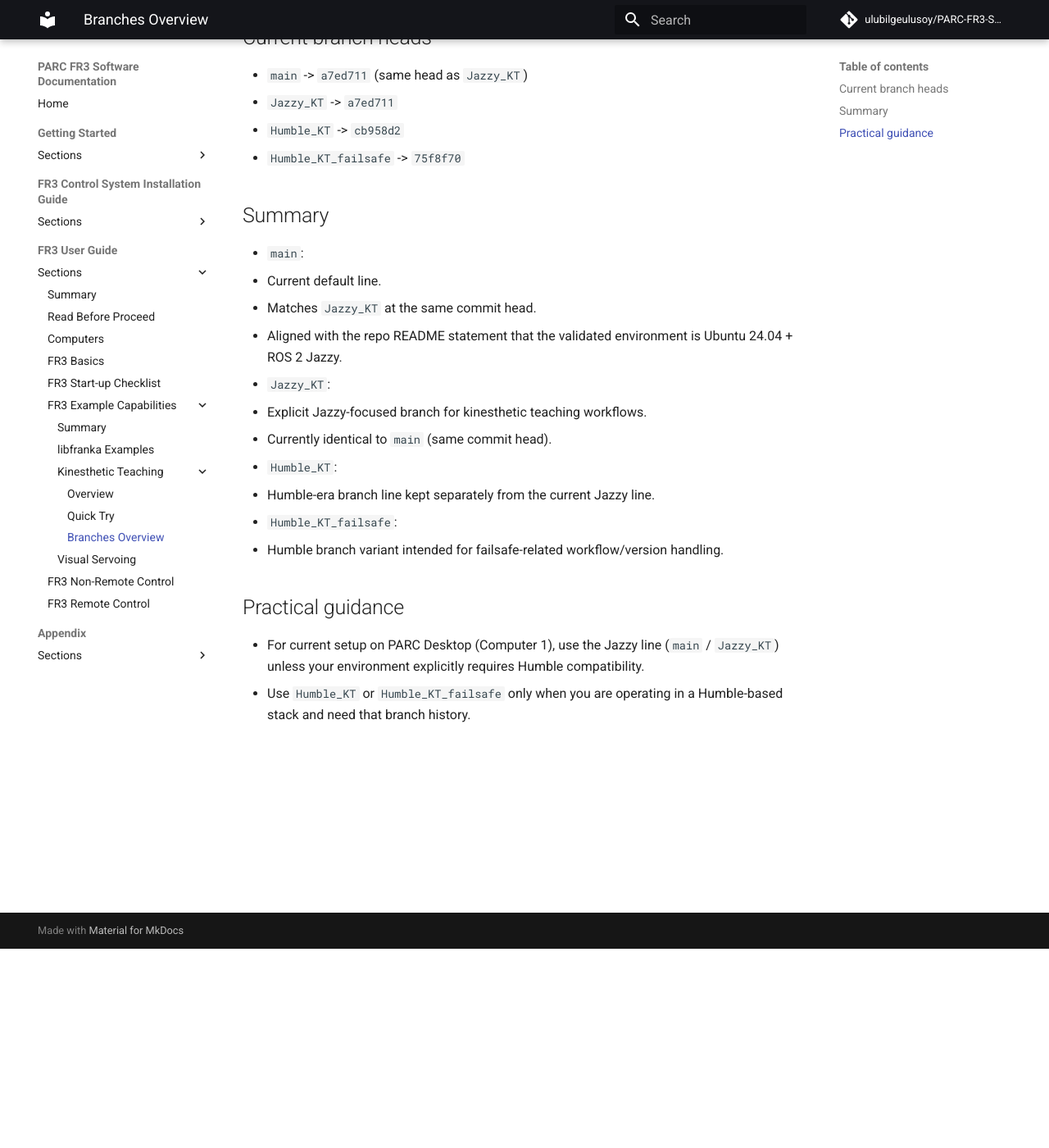
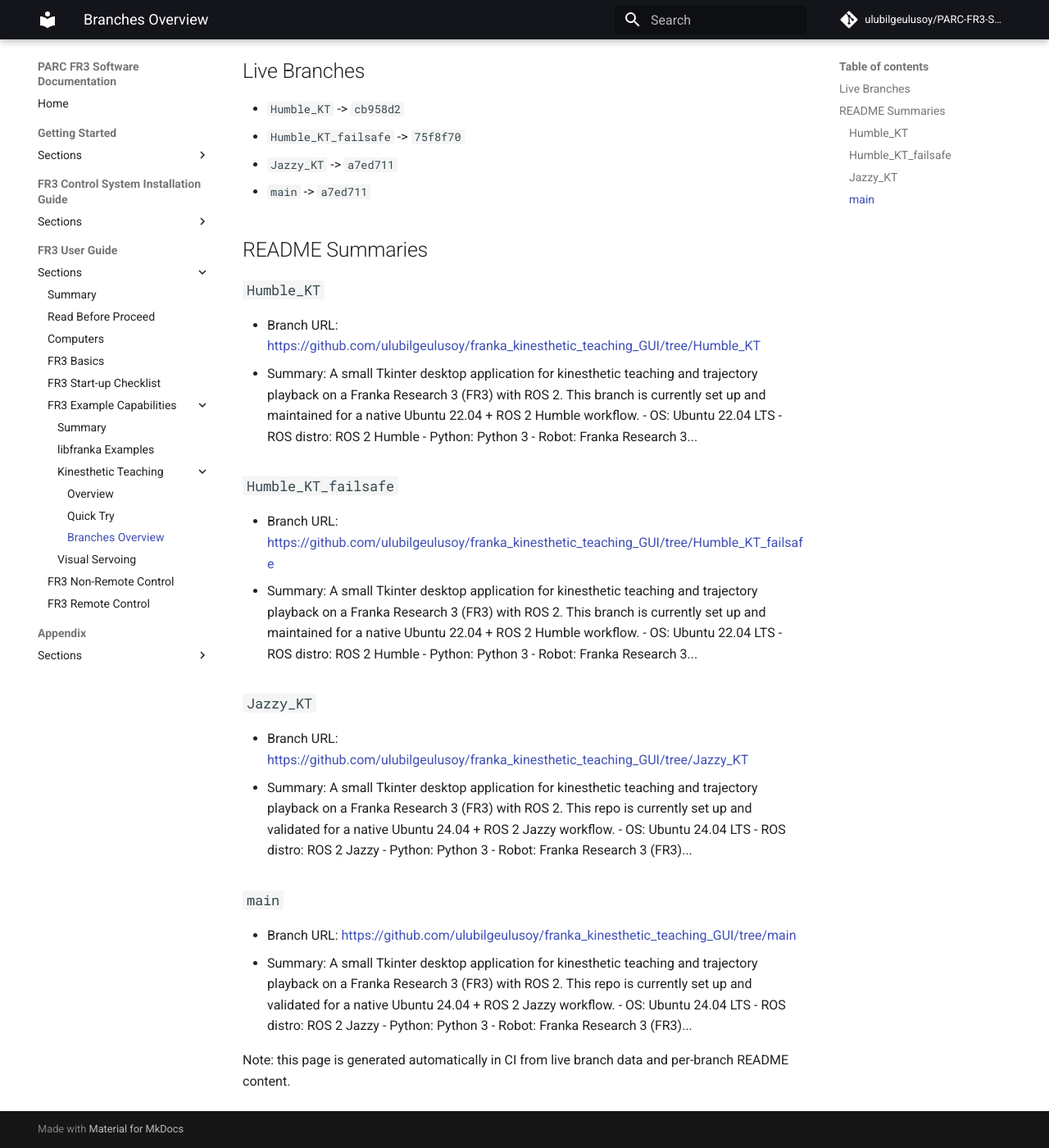
Before and after one commit to ulubilgeulusoy/PARC-FR3-Software-Docs, an MkDocs documentation site: the page built from docs/user-guide/fr3-example-capabilities/kinesthetic-teaching/branches-overview.md, in a window 1280 px wide and 1400 px high, scrolled down 243 px. Shown: the whole window at 82% size. Built offline with MkDocs 1.6.1 and Material for MkDocs 9.7.7, drawn with Linux system fonts in a browser that asks for light colours; comment, search, counter and statistics services are not loaded; some of the changed text lies outside the part shown.

Commit message:
docs: refresh kinesthetic branches overview

```diff
--- a/docs/user-guide/fr3-example-capabilities/kinesthetic-teaching/branches-overview.md
+++ b/docs/user-guide/fr3-example-capabilities/kinesthetic-teaching/branches-overview.md
@@ -1,30 +1,37 @@
 # Branches Overview
 
-This section summarizes the Kinesthetic Teaching branch layout in:
-<https://github.com/ulubilgeulusoy/franka_kinesthetic_teaching_GUI>
+This page is auto-generated from the live GitHub branch list:
+<https://github.com/ulubilgeulusoy/franka_kinesthetic_teaching_GUI/branches>
 
-## Current branch heads
+Last updated: 2026-05-13 19:32 UTC
 
-- `main` -> `a7ed711` (same head as `Jazzy_KT`)
-- `Jazzy_KT` -> `a7ed711`
+## Live Branches
+
 - `Humble_KT` -> `cb958d2`
 - `Humble_KT_failsafe` -> `75f8f70`
+- `Jazzy_KT` -> `a7ed711`
+- `main` -> `a7ed711`
 
-## Summary
+## README Summaries
 
-- `main`:
-  - Current default line.
-  - Matches `Jazzy_KT` at the same commit head.
-  - Aligned with the repo README statement that the validated environment is Ubuntu 24.04 + ROS 2 Jazzy.
-- `Jazzy_KT`:
-  - Explicit Jazzy-focused branch for kinesthetic teaching workflows.
-  - Currently identical to `main` (same commit head).
-- `Humble_KT`:
-  - Humble-era branch line kept separately from the current Jazzy line.
-- `Humble_KT_failsafe`:
-  - Humble branch variant intended for failsafe-related workflow/version handling.
+### `Humble_KT`
 
-## Practical guidance
+- Branch URL: <https://github.com/ulubilgeulusoy/franka_kinesthetic_teaching_GUI/tree/Humble_KT>
+- Summary: A small Tkinter desktop application for kinesthetic teaching and trajectory playback on a Franka Research 3 (FR3) with ROS 2. This branch is currently set up and maintained for a native Ubuntu 22.04 + ROS 2 Humble workflow. - OS: Ubuntu 22.04 LTS - ROS distro: ROS 2 Humble - Python: Python 3 - Robot: Franka Research 3...
 
-- For current setup on PARC Desktop (Computer 1), use the Jazzy line (`main` / `Jazzy_KT`) unless your environment explicitly requires Humble compatibility.
-- Use `Humble_KT` or `Humble_KT_failsafe` only when you are operating in a Humble-based stack and need that branch history.
+### `Humble_KT_failsafe`
+
+- Branch URL: <https://github.com/ulubilgeulusoy/franka_kinesthetic_teaching_GUI/tree/Humble_KT_failsafe>
+- Summary: A small Tkinter desktop application for kinesthetic teaching and trajectory playback on a Franka Research 3 (FR3) with ROS 2. This branch is currently set up and maintained for a native Ubuntu 22.04 + ROS 2 Humble workflow. - OS: Ubuntu 22.04 LTS - ROS distro: ROS 2 Humble - Python: Python 3 - Robot: Franka Research 3...
+
+### `Jazzy_KT`
+
+- Branch URL: <https://github.com/ulubilgeulusoy/franka_kinesthetic_teaching_GUI/tree/Jazzy_KT>
+- Summary: A small Tkinter desktop application for kinesthetic teaching and trajectory playback on a Franka Research 3 (FR3) with ROS 2. This repo is currently set up and validated for a native Ubuntu 24.04 + ROS 2 Jazzy workflow. - OS: Ubuntu 24.04 LTS - ROS distro: ROS 2 Jazzy - Python: Python 3 - Robot: Franka Research 3 (FR3)...
+
+### `main`
+
+- Branch URL: <https://github.com/ulubilgeulusoy/franka_kinesthetic_teaching_GUI/tree/main>
+- Summary: A small Tkinter desktop application for kinesthetic teaching and trajectory playback on a Franka Research 3 (FR3) with ROS 2. This repo is currently set up and validated for a native Ubuntu 24.04 + ROS 2 Jazzy workflow. - OS: Ubuntu 24.04 LTS - ROS distro: ROS 2 Jazzy - Python: Python 3 - Robot: Franka Research 3 (FR3)...
+
+Note: this page is generated automatically in CI from live branch data and per-branch README content.
```
